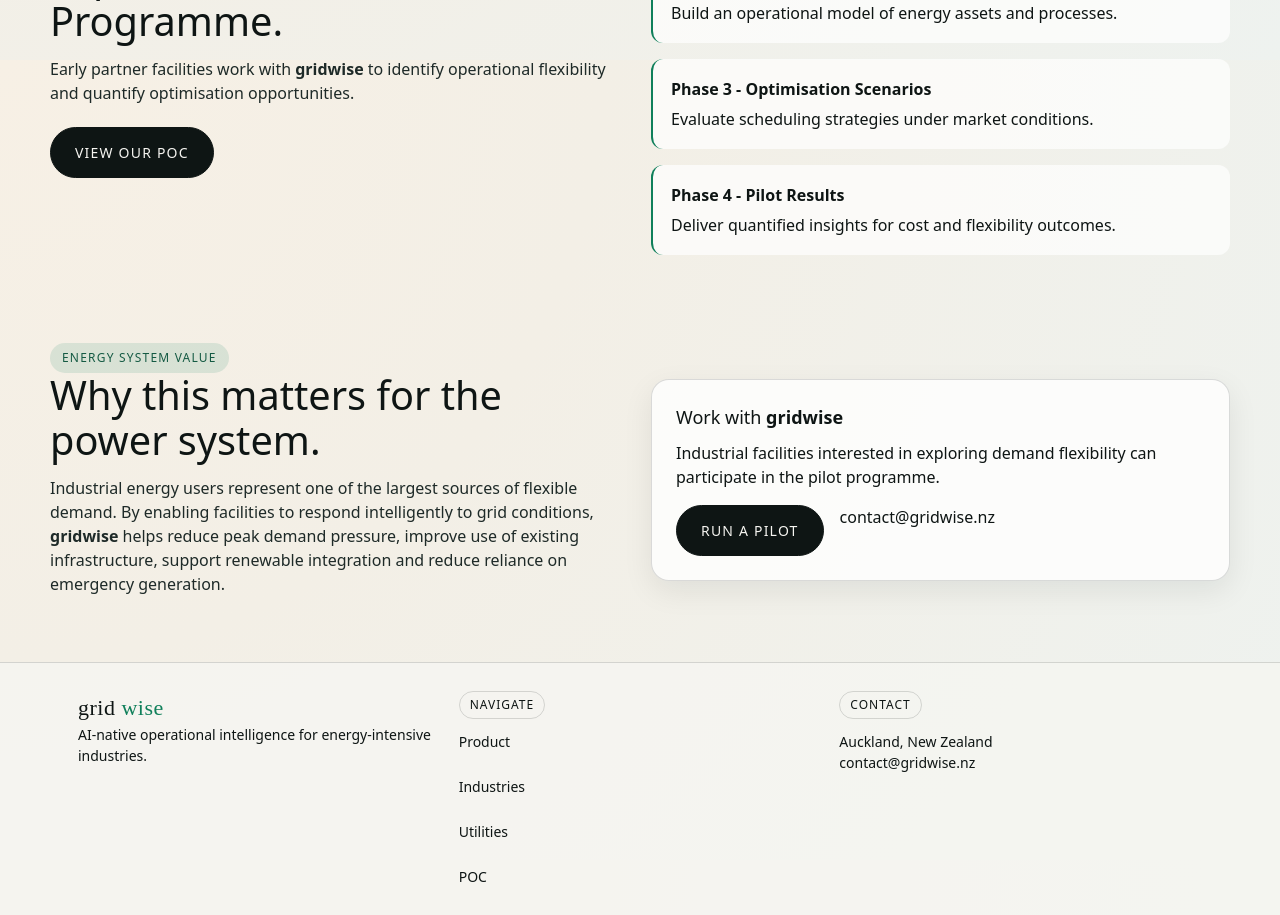
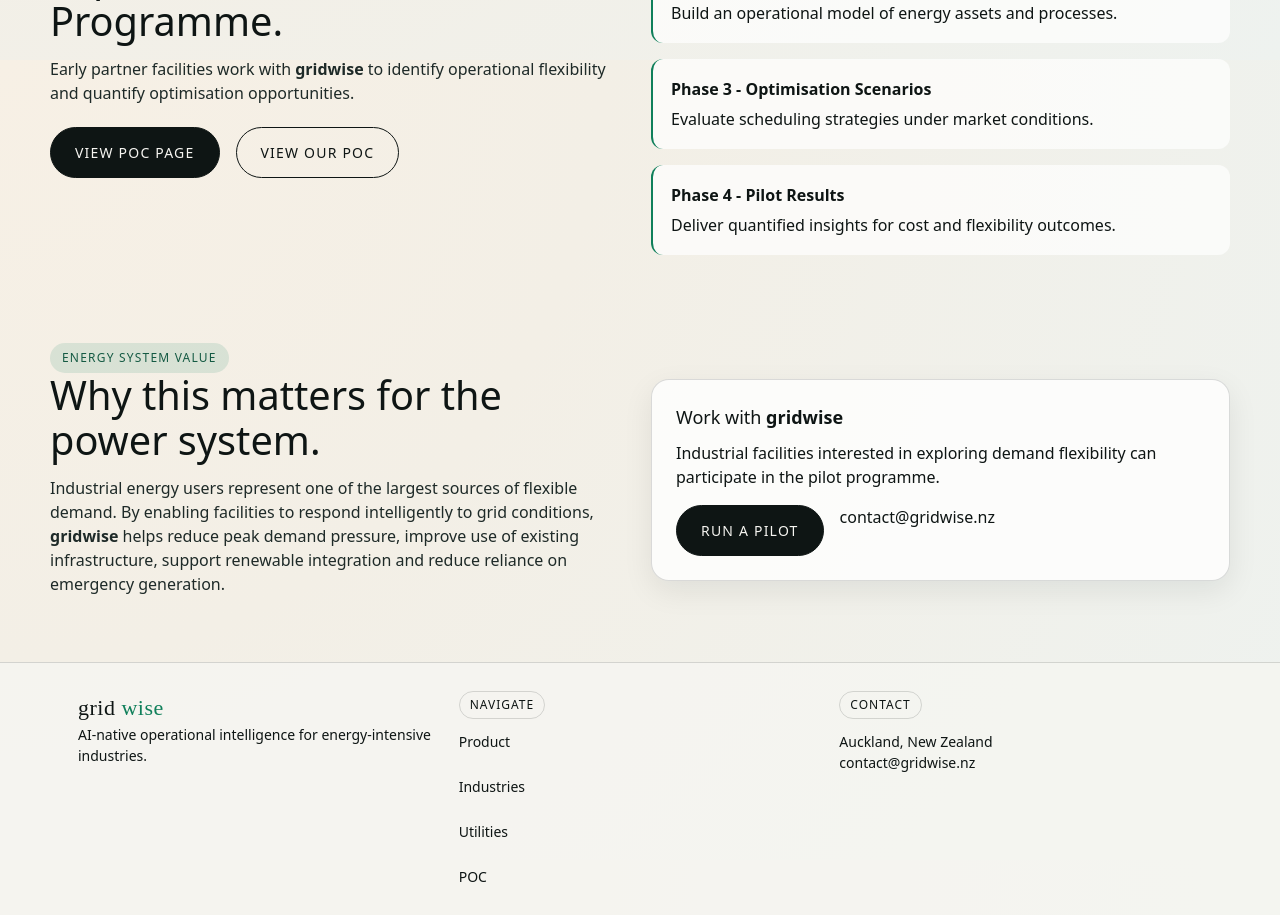
Before and after one commit to koyemii/gridwisewebsite, a Next.js app: page / in a window 1280 px wide. Shown: the part 2340-3255 px from the top of the page. Built offline with nearby package versions, Linux system fonts and the light colour scheme.

Commit message:
Add external View Our POC CTA linking to app.gridwise.nz

```diff
--- a/app/page.js
+++ b/app/page.js
@@ -134,9 +134,19 @@
               Early partner facilities work with <strong>gridwise</strong> to identify
               operational flexibility and quantify optimisation opportunities.
             </p>
-            <Link className="button-primary" href="/poc">
-              View our POC
-            </Link>
+            <div className="hero-actions">
+              <Link className="button-primary" href="/poc">
+                View POC Page
+              </Link>
+              <a
+                className="button-secondary"
+                href="https://app.gridwise.nz"
+                target="_blank"
+                rel="noreferrer"
+              >
+                View Our POC
+              </a>
+            </div>
           </div>
           <div className="timeline">
             <div className="timeline-item">
```
Also changed, not shown: app/poc/page.js (+13 -3 lines).
